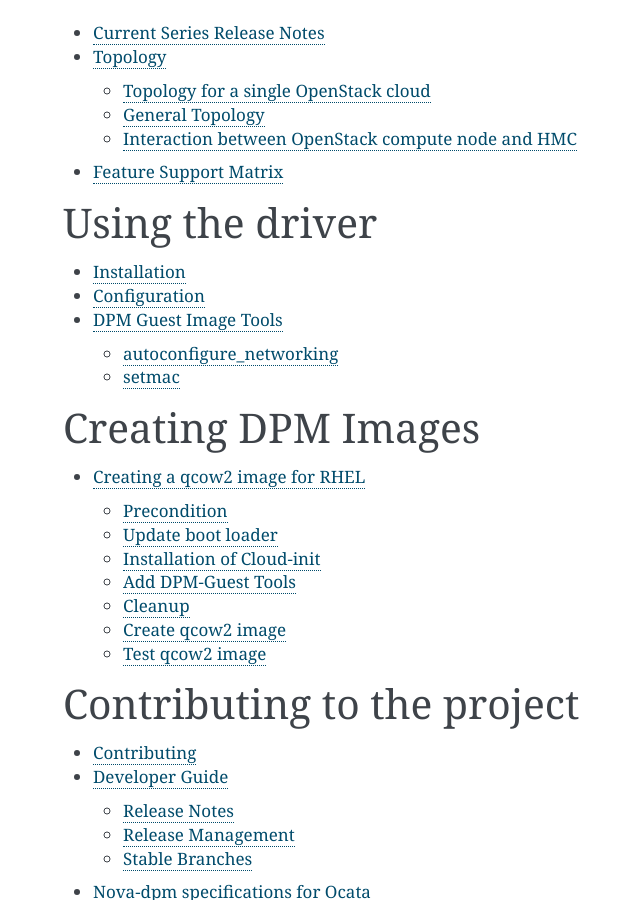
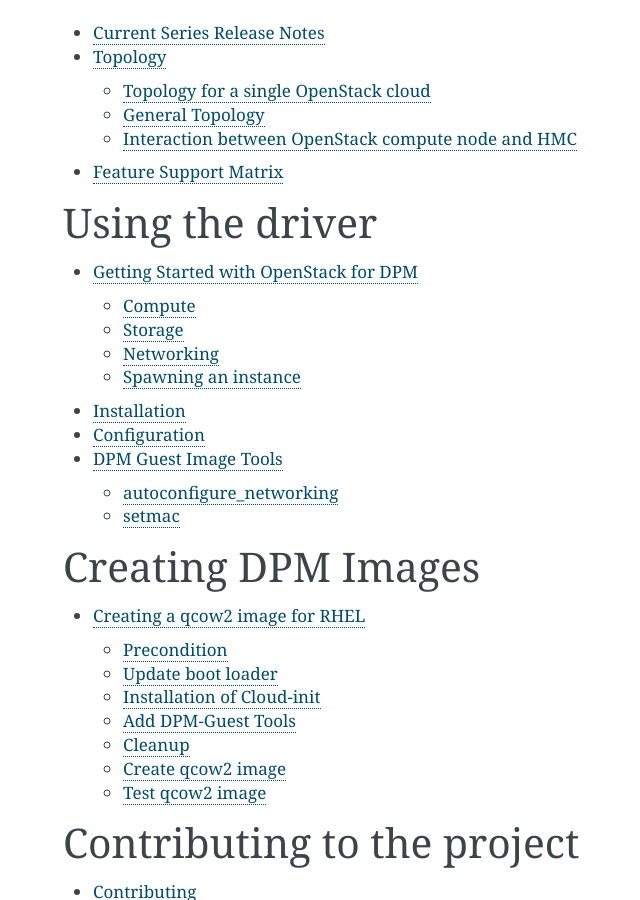
Before and after one commit to openstack-archive/nova-dpm, a Sphinx documentation site: the page built from doc/source/index.rst, in a window 1280 px wide and 900 px high, scrolled down 710 px. Shown: the whole window, without its empty margins (357-997 px from the left). Built offline with Sphinx 7.4.7, drawn with Linux system fonts in a browser that asks for light colours; the version number could not be read and is left out; some of the changed lines change nothing that is shown.

Commit message:
Docs: Getting started page
Change-Id: I36c2d284cf8d937eca2ad73293877118604273fe

```diff
--- /dev/null
+++ b/doc/source/getting_started.rst
@@ -0,0 +1,352 @@
+.. _getting_started:
+
+======================================
+Getting Started with OpenStack for DPM
+======================================
+
+This section gets you started with OpenStack for DPM.
+
+It assumes
+* an existing OpenStack installation, in which the DPM parts will be
+  integrated.
+
+* an existing controller node
+
+Compute
+-------
+
+#. Install the following packages on the compute node
+
+  * Nova
+
+  * nova-dpm (see :ref:`installation`)
+
+#. Configure the nova-compute service for DPM
+
+    Make sure you can answer the following questions:
+
+    * Which CPC managed by the HMC should be used by OpenStack?
+
+    * How many partitions of this CPC should OpenStack be able to consume?
+
+    * How many shared IFL processors should be available for instances created
+      by OpenStack?
+
+    * How much Memory should be available for instances created by OpenStack
+
+    * Which Storage adapter ports should be used for attaching FC storage?
+
+    * Which name should be used to identify this Subset of the CPC?
+
+   With this information you should be able to create the corresponding
+   configuration file with the help of the :ref:`configuration` documentation.
+
+#. Start the nova-compute service
+
+    ::
+
+        /usr/bin/python /usr/local/bin/nova-compute --config-file /etc/nova/nova.conf
+
+    .. note::
+        The file *nova.conf* must contain all the DPM specific configuration
+        options.
+
+#. Verify if the service is running
+
+    ::
+
+        # openstack compute service list
+        +----+------------------+----------+----------+---------+-------+----------------------------+
+        | ID | Binary           | Host     | Zone     | Status  | State | Updated At                 |
+        +----+------------------+----------+----------+---------+-------+----------------------------+
+        |  4 | nova-conductor   | control1 | internal | enabled | up    | 2017-02-22T10:31:08.000000 |
+        |  5 | nova-scheduler   | control1 | internal | enabled | up    | 2017-02-22T10:31:01.000000 |
+        |  6 | nova-consoleauth | control1 | internal | enabled | up    | 2017-02-22T10:31:08.000000 |
+        |  7 | nova-compute     | subset_1 | nova     | enabled | up    | 2017-02-22T10:30:59.000000 |
+        +----+------------------+----------+----------+---------+-------+----------------------------+
+
+    -> Amongst others a nova-compute service for the chosen subset host name
+    (subset_1) should show up.
+
+    ::
+
+        # openstack hypervisor list
+        +----+---------------------+-----------------+-----------------+-------+
+        | ID | Hypervisor Hostname | Hypervisor Type | Host IP         | State |
+        +----+---------------------+-----------------+-----------------+-------+
+        |  1 | subset_1            | PRSM            | xxx.xxx.xxx.xxx | up    |
+        +----+---------------------+-----------------+-----------------+-------+
+
+    -> A hypervisor of type PRSM using the same hostname like above should
+    show up.
+
+
+Storage
+-------
+
+There is no storage related service required on the compute node. The compute
+node does not require a FC storage attachment at all.
+
+On the controller node the cinder volume service must be configured for
+FC usage.
+
+Networking
+----------
+
+#. Install the following packages on the compute and controller node
+
+  * Neutron
+
+  * networking-dpm (see`documentation
+    <http://networking-dpm.readthedocs.io/en/latest/installation.html>`_)
+
+#. Configure the neutron dpm agent for DPM on the compute node
+
+    Make sure you can answer the following questions:
+
+    * Which network adapter ports should be used for instances created by
+      OpenStack?
+
+        * The list of supported network adapters can be found
+          `here <http://networking-dpm.readthedocs.io/en/latest/hardware_support.html>`_.
+
+    * How many logical networks are required? A dedicated network adapter
+      port is required for each logical network.
+
+    With this information you should be able to create the corresponding
+    configuration file with the help of the `configuration documentation
+    <http://networking-dpm.readthedocs.io/en/latest/configuration.html>`_.
+
+
+#. Configure the neutron DPM mechanism driver on the controller node
+
+    The DPM mechanism driver must be configured to be used by the Neutron
+    servers ML2 plug-in. Other drivers required by the network node might
+    be configured in parallel.
+    For more details see the `configuration documentation
+    <http://networking-dpm.readthedocs.io/en/latest/configuration.html>`_.
+    After the configuration change the Neutron server must be restarted
+    to apply the changes.
+
+#. Start the neutron dpm agent on the compute node
+
+    ::
+
+        /usr/bin/python /usr/local/bin/neutron-dpm-agent --config-file /etc/neutron/plugins/ml2/neutron_dpm_agent.conf
+
+    .. note::
+        The file *neutron_dpm_agent.conf* must contain all the DPM specific
+        configuration options. In addition it must specify the CPCSubset
+        that it belongs to in the *host* variable of the *DEFAULT* section.
+
+#. Verify if the agent is running
+
+    ::
+
+        # openstack network agent list
+        +--------------------------------------+--------------------+----------+-------------------+-------+-------+---------------------------+
+        | ID                                   | Agent Type         | Host     | Availability Zone | Alive | State | Binary                    |
+        +--------------------------------------+--------------------+----------+-------------------+-------+-------+---------------------------+
+        | 0d9ec043-9dcf-478c-a4df-56c93e516ca8 | DPM agent          | subset_1 | None              | True  | UP    | neutron-dpm-agent         |
+        | 42264083-e90d-4e7e-9b4f-0675e282d1ef | Metadata agent     | control1 | None              | True  | UP    | neutron-metadata-agent    |
+        | 6d2dbc59-db7b-4f34-9c5f-8fe9935ad824 | Open vSwitch agent | control1 | None              | True  | UP    | neutron-openvswitch-agent |
+        | af25dea7-1895-4b81-b087-8e30101d2475 | DHCP agent         | control1 | nova              | True  | UP    | neutron-dhcp-agent        |
+        +--------------------------------------+--------------------+----------+-------------------+-------+-------+---------------------------+
+
+    -> Amongst others a neutron-dpm-agent for the chosen subset host name
+    (subset_1) should be alive.
+
+    ::
+
+        # openstack network agent show 0d9ec043-9dcf-478c-a4df-56c93e516ca8
+        +-------------------+-------------------------------------------------------------------------------------------------------------------+
+        | Field             | Value                                                                                                             |
+        +-------------------+-------------------------------------------------------------------------------------------------------------------+
+        | admin_state_up    | UP                                                                                                                |
+        | agent_type        | DPM agent                                                                                                         |
+        | alive             | True                                                                                                              |
+        | availability_zone | None                                                                                                              |
+        | binary            | neutron-dpm-agent                                                                                                 |
+        | configuration     | {u'extensions': [], u'adapter_mappings': {u'provider': [u'3ea09d2a-b18d-11e6-89a4-42f2e9ef1641']}, u'devices': 0} |
+        | created_at        | 2017-02-22 11:47:57                                                                                               |
+        | description       | None                                                                                                              |
+        | host              | subset_1                                                                                                          |
+        | id                | 0d9ec043-9dcf-478c-a4df-56c93e516ca8                                                                              |
+        | last_heartbeat_at | 2017-02-22 12:12:57                                                                                               |
+        | name              | None                                                                                                              |
+        | started_at        | 2017-02-22 11:47:57                                                                                               |
+        | topic             | N/A                                                                                                               |
+        +-------------------+-------------------------------------------------------------------------------------------------------------------+
+
+    -> The configuration option should show an adapter mapping. It's not
+    exactly the same mapping as it was provided in the agents configuration
+    file. It's a translated mapping, where the physical network is mapped
+    to a vswitch object-id.
+
+Spawning an instance
+--------------------
+
+#. Creating a initial network
+
+    Assuming that a physical_network_adapter_mapping containing a physical
+    network called *provider* has been defined.
+
+    ::
+
+        # openstack network create --provider-physical-network provider --provider-network-type flat provider
+        +---------------------------+--------------------------------------+
+        | Field                     | Value                                |
+        +---------------------------+--------------------------------------+
+        | admin_state_up            | UP                                   |
+        | availability_zone_hints   |                                      |
+        | availability_zones        |                                      |
+        | created_at                | 2017-02-22T12:46:35Z                 |
+        | description               |                                      |
+        | dns_domain                | None                                 |
+        | id                        | 49887552-ea35-41ca-aba2-2df2bb59896d |
+        | ipv4_address_scope        | None                                 |
+        | ipv6_address_scope        | None                                 |
+        | is_default                | None                                 |
+        | mtu                       | 1500                                 |
+        | name                      | test-net                             |
+        | port_security_enabled     | True                                 |
+        | project_id                | 561a226832eb4eabb50b05d21c46d9bb     |
+        | provider:network_type     | flat                                 |
+        | provider:physical_network | provider                             |
+        | provider:segmentation_id  | None                                 |
+        | qos_policy_id             | None                                 |
+        | revision_number           | 3                                    |
+        | router:external           | Internal                             |
+        | segments                  | None                                 |
+        | shared                    | False                                |
+        | status                    | ACTIVE                               |
+        | subnets                   |                                      |
+        | updated_at                | 2017-02-22T12:46:35Z                 |
+        +---------------------------+--------------------------------------+
+
+
+    ::
+
+        # openstack subnet create --dhcp --subnet-range 192.168.222.0/24 --network provider provider_subnet
+        +-------------------+--------------------------------------+
+        | Field             | Value                                |
+        +-------------------+--------------------------------------+
+        | allocation_pools  | 192.168.222.2-192.168.222.254        |
+        | cidr              | 192.168.222.0/24                     |
+        | created_at        | 2017-02-22T12:47:09Z                 |
+        | description       |                                      |
+        | dns_nameservers   |                                      |
+        | enable_dhcp       | True                                 |
+        | gateway_ip        | 192.168.222.1                        |
+        | host_routes       |                                      |
+        | id                | d6e641a7-8c42-43a6-a3e1-193de297f494 |
+        | ip_version        | 4                                    |
+        | ipv6_address_mode | None                                 |
+        | ipv6_ra_mode      | None                                 |
+        | name              | provider_subnet                      |
+        | network_id        | 49887552-ea35-41ca-aba2-2df2bb59896d |
+        | project_id        | 561a226832eb4eabb50b05d21c46d9bb     |
+        | revision_number   | 2                                    |
+        | segment_id        | None                                 |
+        | service_types     |                                      |
+        | subnetpool_id     | None                                 |
+        | updated_at        | 2017-02-22T12:47:09Z                 |
+        +-------------------+--------------------------------------+
+
+
+#. Check the existing images::
+
+    # openstack image list
+    +--------------------------------------+--------------------------+--------+
+    | ID                                   | Name                     | Status |
+    +--------------------------------------+--------------------------+--------+
+    | a249ef36-74d1-48fb-8d65-c4d532fa68e6 | dpm_image                | active |
+    +--------------------------------------+--------------------------+--------+
+
+#. Create a volume based on an image::
+
+    # openstack volume create  --image a249ef36-74d1-48fb-8d65-c4d532fa68e6  --size 15 dpm_volume1
+    +---------------------+--------------------------------------+
+    | Field               | Value                                |
+    +---------------------+--------------------------------------+
+    | attachments         | []                                   |
+    | availability_zone   | nova                                 |
+    | bootable            | true                                 |
+    | consistencygroup_id | None                                 |
+    | created_at          | 2017-02-22T14:42:27.013674           |
+    | description         | None                                 |
+    | encrypted           | False                                |
+    | id                  | 25307859-e227-4f2b-82f8-b3ff3d5caefd |
+    | migration_status    | None                                 |
+    | multiattach         | False                                |
+    | name                | vol_andreas                          |
+    | properties          |                                      |
+    | replication_status  | None                                 |
+    | size                | 15                                   |
+    | snapshot_id         | None                                 |
+    | source_volid        | 3d5f72ec-9f1d-41fe-8bac-77bc0dc1e930 |
+    | status              | creating                             |
+    | type                | v7kuni                               |
+    | updated_at          | None                                 |
+    | user_id             | 0a6eceb0f73f4f37a0fce8936a1023c4     |
+    +---------------------+--------------------------------------+
+
+#. Wait until the volume status changed to "available"::
+
+    # openstack volume list
+    +--------------------------------------+--------------+-----------+------+-------------+
+    | ID                                   | Display Name | Status    | Size | Attached to |
+    +--------------------------------------+--------------+-----------+------+-------------+
+    | 25307859-e227-4f2b-82f8-b3ff3d5caefd | dpm_volume1  | available |   15 |             |
+    +--------------------------------------+--------------+-----------+------+-------------+
+
+
+#. Check the existing flavors::
+
+    # openstack flavor list
+    +-------+-----------+-------+------+-----------+-------+-----------+
+    | ID    | Name      |   RAM | Disk | Ephemeral | VCPUs | Is Public |
+    +-------+-----------+-------+------+-----------+-------+-----------+
+    | 1     | m1.tiny   |   512 |    1 |         0 |     1 | True      |
+    | 2     | m1.small  |  2048 |   20 |         0 |     1 | True      |
+    +-------+-----------+-------+------+-----------+-------+-----------+
+
+
+
+#. Boot the instance::
+
+    # openstack server create --flavor m1.small --volume 25307859-e227-4f2b-82f8-b3ff3d5caefd --nic net-id=49887552-ea35-41ca-aba2-2df2bb59896d dpm_server1
+    +-------------------------------------+--------------------------------------+
+    | Field                               | Value                                |
+    +-------------------------------------+--------------------------------------+
+    | OS-DCF:diskConfig                   | MANUAL                               |
+    | OS-EXT-AZ:availability_zone         |                                      |
+    | OS-EXT-SRV-ATTR:host                | None                                 |
+    | OS-EXT-SRV-ATTR:hypervisor_hostname | None                                 |
+    | OS-EXT-SRV-ATTR:instance_name       |                                      |
+    | OS-EXT-STS:power_state              | NOSTATE                              |
+    | OS-EXT-STS:task_state               | scheduling                           |
+    | OS-EXT-STS:vm_state                 | building                             |
+    | OS-SRV-USG:launched_at              | None                                 |
+    | OS-SRV-USG:terminated_at            | None                                 |
+    | accessIPv4                          |                                      |
+    | accessIPv6                          |                                      |
+    | addresses                           |                                      |
+    | adminPass                           | TbLsiNT8rN3n                         |
+    | config_drive                        |                                      |
+    | created                             | 2017-02-22T14:46:24Z                 |
+    | flavor                              | m1.small (2)                         |
+    | hostId                              |                                      |
+    | id                                  | 9b44589c-cd91-4b67-9a9f-2ec88ad1c27d |
+    | image                               |                                      |
+    | key_name                            | None                                 |
+    | name                                | dpm_server1                          |
+    | progress                            | 0                                    |
+    | project_id                          | e2e0784ca1b64d6cae07d3c6e8d4bcff     |
+    | properties                          |                                      |
+    | security_groups                     | name='default'                       |
+    | status                              | BUILD                                |
+    | updated                             | 2017-02-22T14:46:24Z                 |
+    | user_id                             | 0a6eceb0f73f4f37a0fce8936a1023c4     |
+    | volumes_attached                    |                                      |
+    +-------------------------------------+--------------------------------------+
--- a/doc/source/index.rst
+++ b/doc/source/index.rst
@@ -59,6 +59,7 @@
 .. toctree::
     :maxdepth: 2
 
+    getting_started
     installation
     configuration
     guest_image_tools
```
